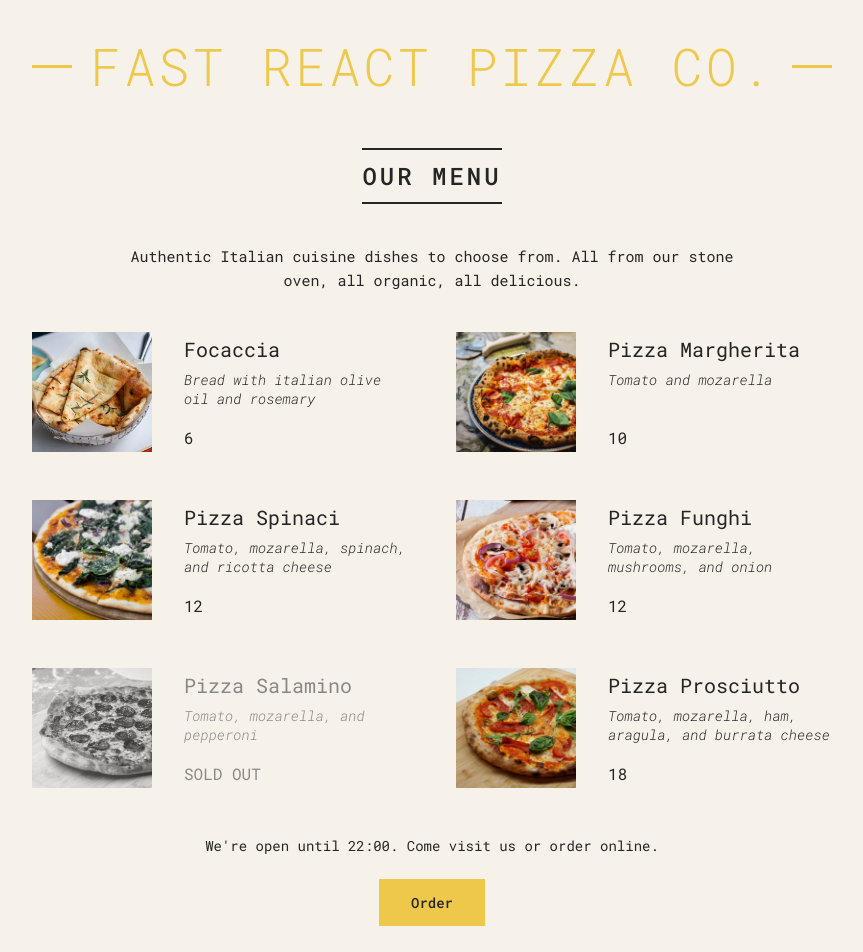
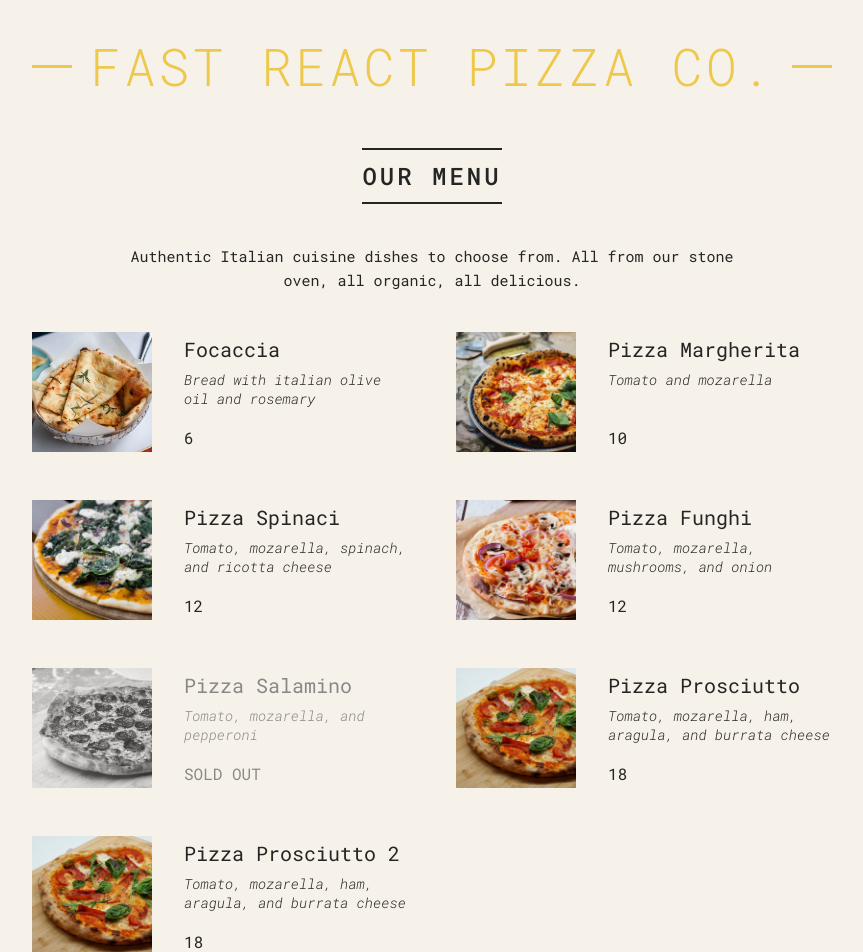
Before and after one commit to KBandipo/React-tutorial-pizza-menu, a React (Vite) app: page / in a window 1280 px wide. Shown: the top 952 px of the page, without its empty margins (208-1071 px from the left). Built offline with nearby package versions, Linux system fonts and the light colour scheme.

Commit message:
Add pizzaData

```diff
--- a/src/App.jsx
+++ b/src/App.jsx
@@ -38,6 +38,13 @@ const pizzaData = [
   },
   {
     name: "Pizza Prosciutto",
+    ingredients: "Tomato, mozarella, ham, aragula, and burrata cheese",
+    price: 18,
+    photoName: "pizzas/prosciutto.jpg",
+    soldOut: false,
+  },
+  {
+    name: "Pizza Prosciutto 2",
     ingredients: "Tomato, mozarella, ham, aragula, and burrata cheese",
     price: 18,
     photoName: "pizzas/prosciutto.jpg",
```
